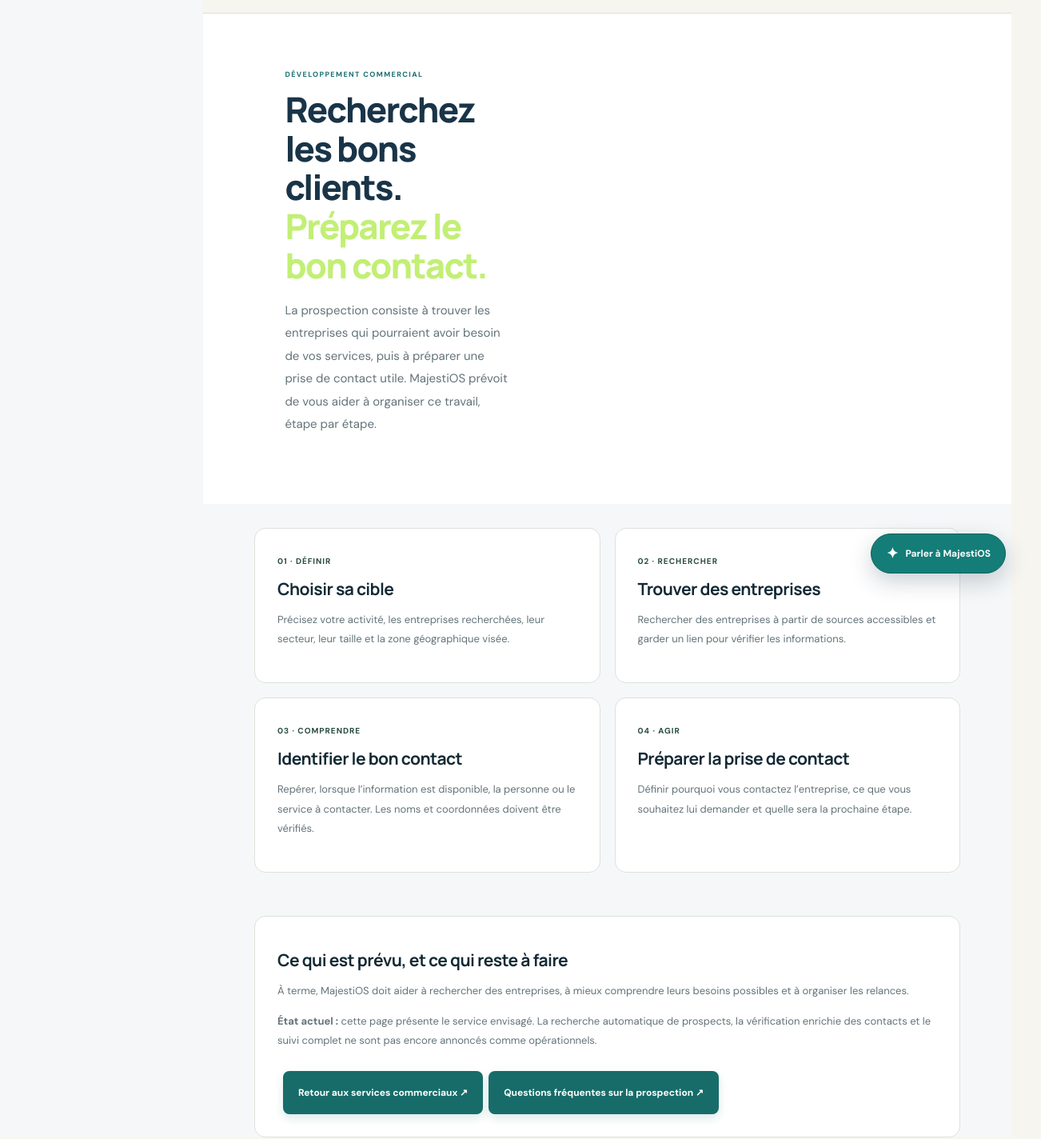
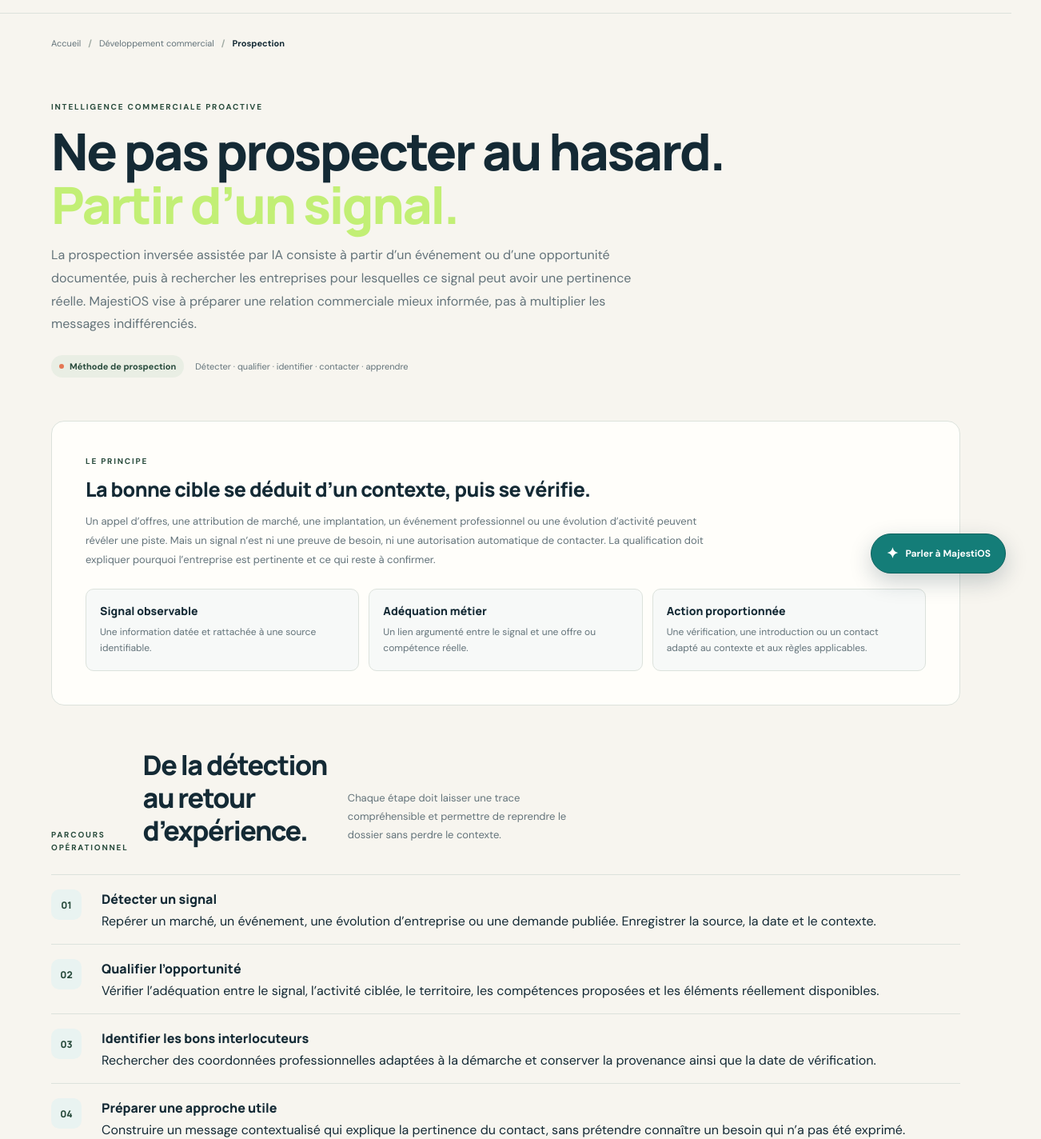
Before and after one commit to Chexpeer/Majestios, a Next.js app: page /developpement-commercial/prospection in a window 1280 px wide. Shown: the part 63-1487 px from the top of the page at 80% size, 1302 px wide, since content can reach past the window. Built offline with nearby package versions, Linux system fonts and the light colour scheme.

Commit message:
Approfondir la page métier de prospection inversée

```diff
--- a/src/app/developpement-commercial/prospection/page.tsx
+++ b/src/app/developpement-commercial/prospection/page.tsx
@@ -2,34 +2,53 @@ import Link from "next/link";
 import PublicHeader from "@/components/public-header";
 
 export const metadata = {
-  title: "Prospection commerciale — MajestiOS",
-  description: "Préparer sa recherche de clients et organiser les prochaines actions commerciales.",
+  title: "Prospection intelligente et ciblage commercial — MajestiOS",
+  description: "Partir de signaux vérifiables, qualifier les entreprises et préparer une démarche commerciale pertinente."
 };
 
-export default function Page() {
-  return (
-    <main className="public-site concept-page">
-      <PublicHeader />
-      <section className="how-section concept-hero">
-        <div>
-          <span className="section-label">DÉVELOPPEMENT COMMERCIAL</span>
-          <h1>Recherchez les bons clients.<br /><em>Préparez le bon contact.</em></h1>
-          <p>La prospection consiste à trouver les entreprises qui pourraient avoir besoin de vos services, puis à préparer une prise de contact utile. MajestiOS prévoit de vous aider à organiser ce travail, étape par étape.</p>
+const stages = [
+  { title: "Détecter un signal", text: "Repérer un marché, un événement, une évolution d’entreprise ou une demande publiée. Enregistrer la source, la date et le contexte." },
+  { title: "Qualifier l’opportunité", text: "Vérifier l’adéquation entre le signal, l’activité ciblée, le territoire, les compétences proposées et les éléments réellement disponibles." },
+  { title: "Identifier les bons interlocuteurs", text: "Rechercher des coordonnées professionnelles adaptées à la démarche et conserver la provenance ainsi que la date de vérification." },
+  { title: "Préparer une approche utile", text: "Construire un message contextualisé qui explique la pertinence du contact, sans prétendre connaître un besoin qui n’a pas été exprimé." },
+  { title: "Suivre et capitaliser", text: "Documenter la réponse, la prochaine étape et le résultat. Un refus sur une proposition donnée ne vaut pas nécessairement refus de toute relation future." }
+];
+
+export default function ProspectionPage() {
+  return <main className="site-page">
+    <PublicHeader />
+    <div className="page-container">
+      <nav className="breadcrumbs" aria-label="Fil d’Ariane"><Link href="/">Accueil</Link><span><b>/</b><Link href="/developpement-commercial">Développement commercial</Link></span><span><b>/</b><strong>Prospection</strong></span></nav>
+      <section className="page-hero bodacc-hero">
+        <span className="eyebrow">INTELLIGENCE COMMERCIALE PROACTIVE</span>
+        <h1>Ne pas prospecter au hasard. <span>Partir d’un signal.</span></h1>
+        <p>La prospection inversée assistée par IA consiste à partir d’un événement ou d’une opportunité documentée, puis à rechercher les entreprises pour lesquelles ce signal peut avoir une pertinence réelle. MajestiOS vise à préparer une relation commerciale mieux informée, pas à multiplier les messages indifférenciés.</p>
+        <div className="page-hero-meta"><span className="status-chip"><i />Méthode de prospection</span><span>Détecter · qualifier · identifier · contacter · apprendre</span></div>
+      </section>
+      <section className="content-panel">
+        <span className="eyebrow">LE PRINCIPE</span><h2>La bonne cible se déduit d’un contexte, puis se vérifie.</h2>
+        <p>Un appel d’offres, une attribution de marché, une implantation, un événement professionnel ou une évolution d’activité peuvent révéler une piste. Mais un signal n’est ni une preuve de besoin, ni une autorisation automatique de contacter. La qualification doit expliquer pourquoi l’entreprise est pertinente et ce qui reste à confirmer.</p>
+        <div className="bodacc-principle-grid">
+          <div><strong>Signal observable</strong><span>Une information datée et rattachée à une source identifiable.</span></div>
+          <div><strong>Adéquation métier</strong><span>Un lien argumenté entre le signal et une offre ou compétence réelle.</span></div>
+          <div><strong>Action proportionnée</strong><span>Une vérification, une introduction ou un contact adapté au contexte et aux règles applicables.</span></div>
         </div>
       </section>
-      <section className="concept-grid">
-        <article><span>01 · DÉFINIR</span><h2>Choisir sa cible</h2><p>Précisez votre activité, les entreprises recherchées, leur secteur, leur taille et la zone géographique visée.</p></article>
-        <article><span>02 · RECHERCHER</span><h2>Trouver des entreprises</h2><p>Rechercher des entreprises à partir de sources accessibles et garder un lien pour vérifier les informations.</p></article>
-        <article><span>03 · COMPRENDRE</span><h2>Identifier le bon contact</h2><p>Repérer, lorsque l’information est disponible, la personne ou le service à contacter. Les noms et coordonnées doivent être vérifiés.</p></article>
-        <article><span>04 · AGIR</span><h2>Préparer la prise de contact</h2><p>Définir pourquoi vous contactez l’entreprise, ce que vous souhaitez lui demander et quelle sera la prochaine étape.</p></article>
+      <section className="bodacc-section">
+        <div className="section-heading"><span className="eyebrow">PARCOURS OPÉRATIONNEL</span><h2>De la détection au retour d’expérience.</h2><p>Chaque étape doit laisser une trace compréhensible et permettre de reprendre le dossier sans perdre le contexte.</p></div>
+        <ol className="bodacc-steps">{stages.map((stage,index)=><li key={stage.title}><span>{String(index+1).padStart(2,"0")}</span><div><h3>{stage.title}</h3><p>{stage.text}</p></div></li>)}</ol>
       </section>
-      <section className="concept-principles">
-        <h2>Ce qui est prévu, et ce qui reste à faire</h2>
-        <p>À terme, MajestiOS doit aider à rechercher des entreprises, à mieux comprendre leurs besoins possibles et à organiser les relances.</p>
-        <p><strong>État actuel :</strong> cette page présente le service envisagé. La recherche automatique de prospects, la vérification enrichie des contacts et le suivi complet ne sont pas encore annoncés comme opérationnels.</p>
-        <Link className="search-submit concept-cta" href="/developpement-commercial">Retour aux services commerciaux ↗</Link>
-        <Link className="search-submit concept-cta" href="/faq#prospection">Questions fréquentes sur la prospection ↗</Link>
+      <section className="content-panel">
+        <span className="eyebrow">POINTS D’ENTRÉE</span><h2>Plusieurs signaux, une méthode commune.</h2>
+        <div className="bodacc-signal-grid">
+          <article className="bodacc-signal-card"><span className="bodacc-number">01</span><h3>Appels d’offres</h3><p>Analyser le périmètre et les exigences, repérer les entreprises pertinentes et étudier les besoins de compétences ou de sous-traitance sans les présumer.</p><div><Link href="/opportunites/marches-publics">Explorer les marchés publics <span>↗</span></Link></div></article>
+          <article className="bodacc-signal-card"><span className="bodacc-number">02</span><h3>Événements économiques</h3><p>Mettre en contexte les créations, implantations et évolutions documentées pour déterminer si une piste mérite une vérification.</p><div><Link href="/business/intelligence-entreprises">Intelligence entreprises <span>↗</span></Link></div></article>
+          <article className="bodacc-signal-card"><span className="bodacc-number">03</span><h3>Réseau professionnel</h3><p>Rechercher une complémentarité, une compétence ou une introduction utile, en respectant les attentes et les choix des personnes concernées.</p><div><Link href="/reseaux">Explorer les réseaux <span>↗</span></Link></div></article>
+        </div>
       </section>
-    </main>
-  );
+      <section className="content-panel bodacc-integrity"><span className="eyebrow">QUALITÉ ET CONFIANCE</span><h2>La pertinence prime sur le volume.</h2><ul><li>Ne pas présenter une hypothèse comme un besoin confirmé.</li><li>Conserver la source, la date, les critères de qualification et les raisons de la recommandation.</li><li>Éviter les doublons et les sollicitations répétées sans raison légitime.</li><li>Respecter les règles applicables aux données, à la prospection et aux demandes de non-contact.</li><li>Capitaliser sur les retours sans enfermer durablement une entreprise dans une étiquette ou un refus ponctuel.</li></ul></section>
+      <section className="bodacc-next-actions"><div><span className="eyebrow">PASSER À L’ÉTAPE SUIVANTE</span><h2>Affiner le ciblage avant la prise de contact.</h2><p>Une démarche efficace commence par une offre claire, un périmètre pertinent et une hypothèse vérifiable.</p></div><div className="bodacc-next-links"><Link href="/developpement-commercial/prospection/ciblage">Méthode de ciblage <span>→</span></Link><Link href="/developpement-commercial/prospection/argumentaires">Préparer un argumentaire <span>→</span></Link><Link href="/developpement-commercial/prospection/suivi">Organiser le suivi <span>→</span></Link></div></section>
+      <footer className="page-footer"><span>MAJESTIOS · DÉTECTER → QUALIFIER → IDENTIFIER → CONTACTER → TRANSFORMER → CAPITALISER</span><Link href="/faq">Besoin d’aide ?</Link></footer>
+    </div>
+  </main>;
 }
```
